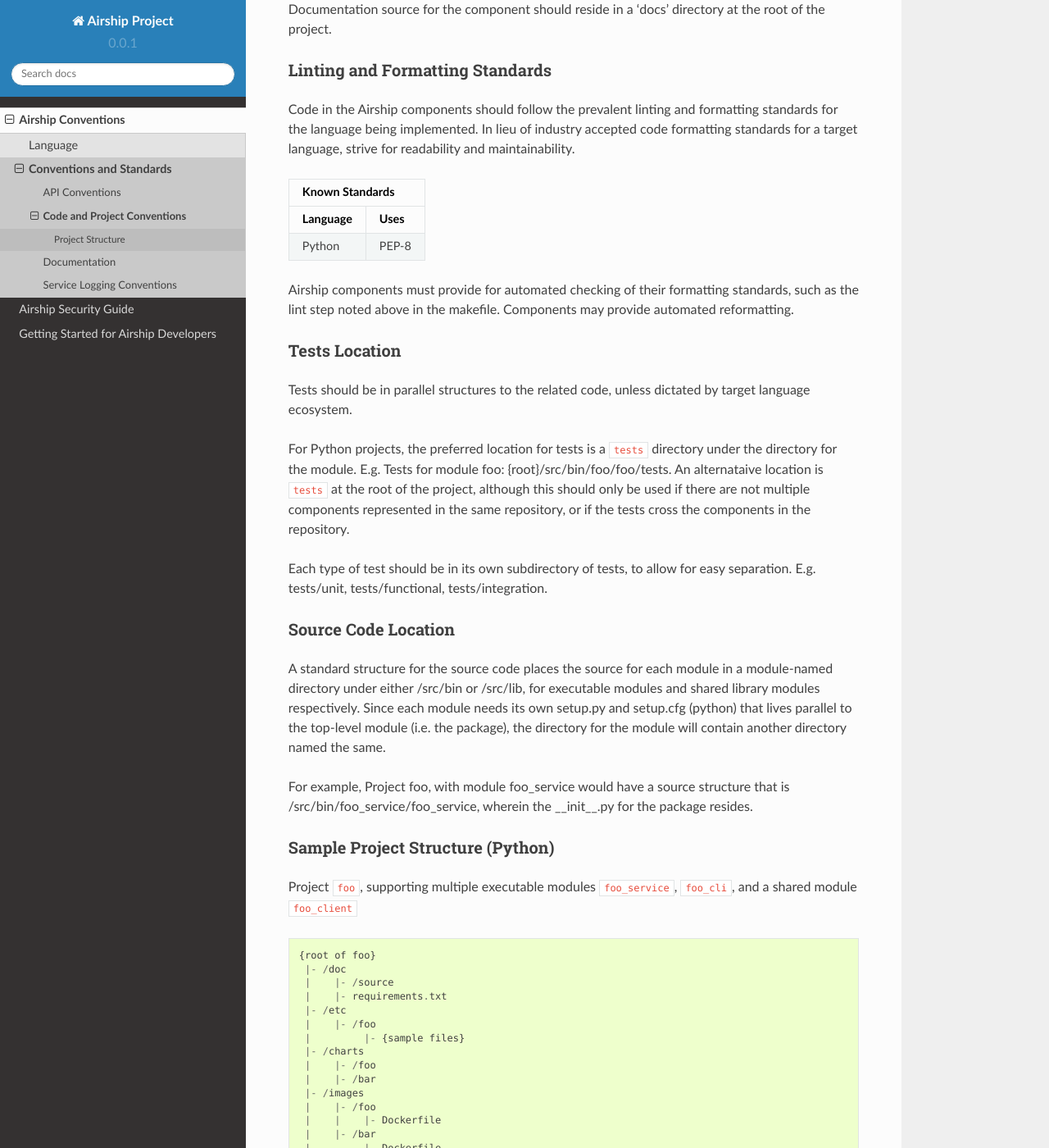
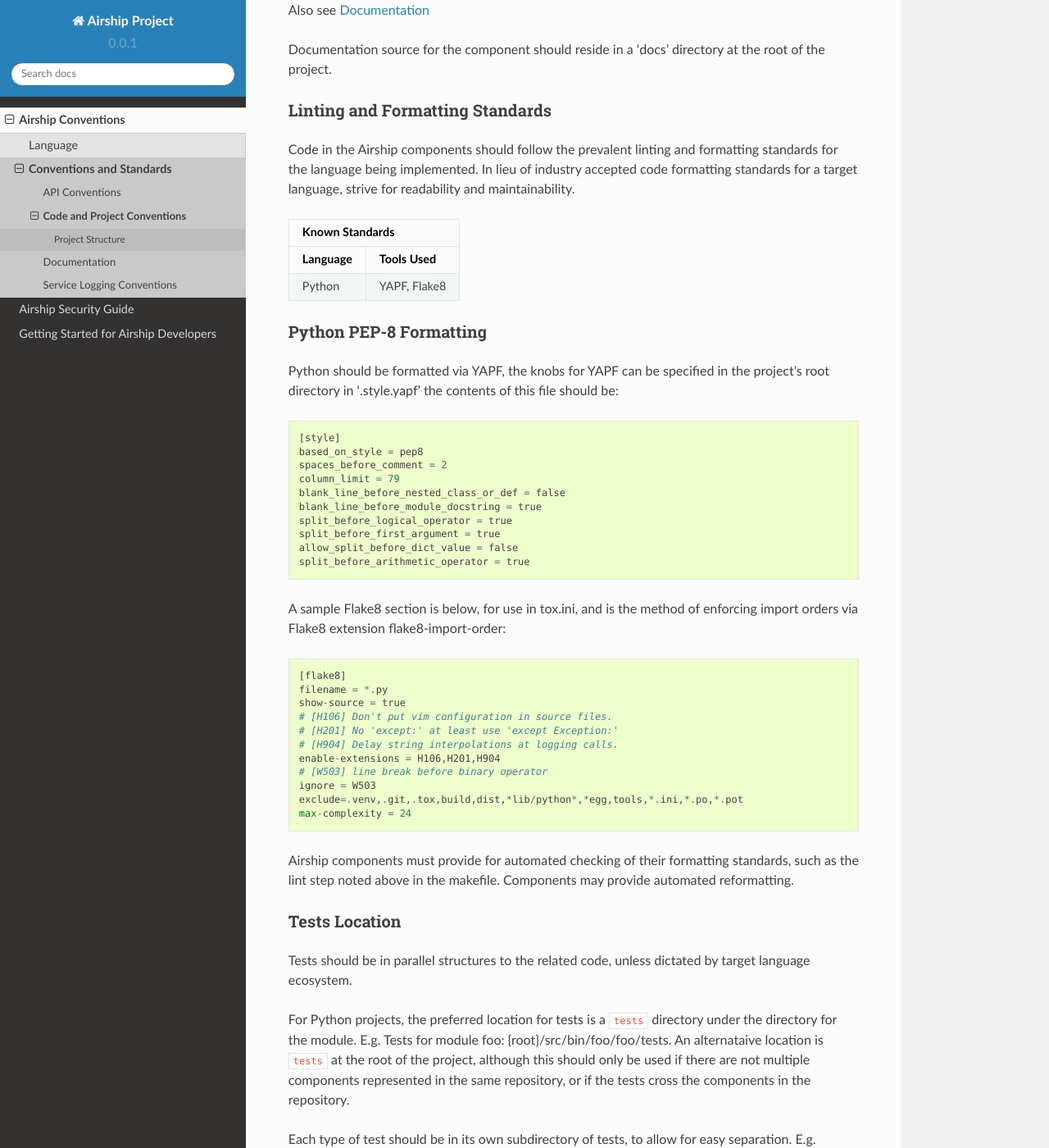
Before and after one commit to airshipit/docs, a Sphinx documentation site: the page built from doc/source/code-conventions.rst, in a window 1280 px wide and 1400 px high, scrolled down 1658 px. Shown: the whole window at 82% size. Built offline with Sphinx 7.4.7 and the Read the Docs theme 2.0.0, drawn with Linux system fonts in a browser that asks for light colours; some of the changed text lies outside the part shown.

Commit message:
Python YAPF formatting documentation
This patch is migrated from [2] as the repository we use for docs
is changing.

Please see [0] for code formatting in progress against the Pegleg
project using the YAPF style added in this documentation.

The goal of the YAPF documentation is to standardize the code base
across all Airship projects.  YAPF handles the formatting, and the
provided import order template adds a best practice.

Available YAPF knobs are located at [1], this patch chooses:
blank_line_before_nested_class_or_def: True, for readability of code
blank_line_before_module_docstring: True, for readability of code
split_before_logical_operator: True, when multiple and/or type
  statements are in same block it makes it much easier to read when
  the operation (and, or) is in front of the next argument on a new
  line. This follows common mathematical operations and makes code
  more intuitive to read.
split_before_first_argument: True, for consistency. Because of arg
  number and length some calls start on a new line, others don't.
  This makes them all start on a new line.
allow_split_before_dict_value: True, for readability/consistency.
  This keeps key:value pairs on a single line together.

[0]: https://review.opendev.org/#/c/664125/
[1]: https://github.com/google/yapf#knobs
[2]: https://review.opendev.org/#/c/668896/

Change-Id: Ic85e3227253cdf5253bd32dc2ba2c1dbe613c003

```diff
--- a/doc/source/code-conventions.rst
+++ b/doc/source/code-conventions.rst
@@ -78,6 +78,9 @@
    projects that produce more than one image.
 -  ``tests`` to invoke linting tests (e.g. PEP-8) and unit tests for the
    components in the project
+-  ``format`` to invoke automated code formatting specific to the project's
+   code language (e.g. Python for armada and Go for airshipctl) as listed
+   in the Linting and Formatting Standards.
 
 For projects that are Python based, the makefile targets typically reference
 tox commands, and those projects will include a tox.ini defining the tox
@@ -102,10 +105,45 @@
 ===============  ======================================
 Known Standards
 -------------------------------------------------------
-Language         Uses
+Language         Tools Used
 ===============  ======================================
-Python           PEP-8
+Python           YAPF, Flake8
 ===============  ======================================
+
+Python PEP-8 Formatting
+~~~~~~~~~~~~~~~~~~~~~~~
+
+Python should be formatted via YAPF, the knobs for YAPF can be specified in
+the project's root directory in '.style.yapf' the contents of this file should
+be::
+
+  [style]
+  based_on_style = pep8
+  spaces_before_comment = 2
+  column_limit = 79
+  blank_line_before_nested_class_or_def = false
+  blank_line_before_module_docstring = true
+  split_before_logical_operator = true
+  split_before_first_argument = true
+  allow_split_before_dict_value = false
+  split_before_arithmetic_operator = true
+
+A sample Flake8 section is below, for use in tox.ini, and is the
+method of enforcing import orders via Flake8 extension
+flake8-import-order::
+
+  [flake8]
+  filename = *.py
+  show-source = true
+  # [H106] Don't put vim configuration in source files.
+  # [H201] No 'except:' at least use 'except Exception:'
+  # [H904] Delay string interpolations at logging calls.
+  enable-extensions = H106,H201,H904
+  # [W503] line break before binary operator
+  ignore = W503
+  exclude=.venv,.git,.tox,build,dist,*lib/python*,*egg,tools,*.ini,*.po,*.pot
+  max-complexity = 24
+
 
 Airship components must provide for automated checking of their formatting
 standards, such as the lint step noted above in the makefile. Components may
```
